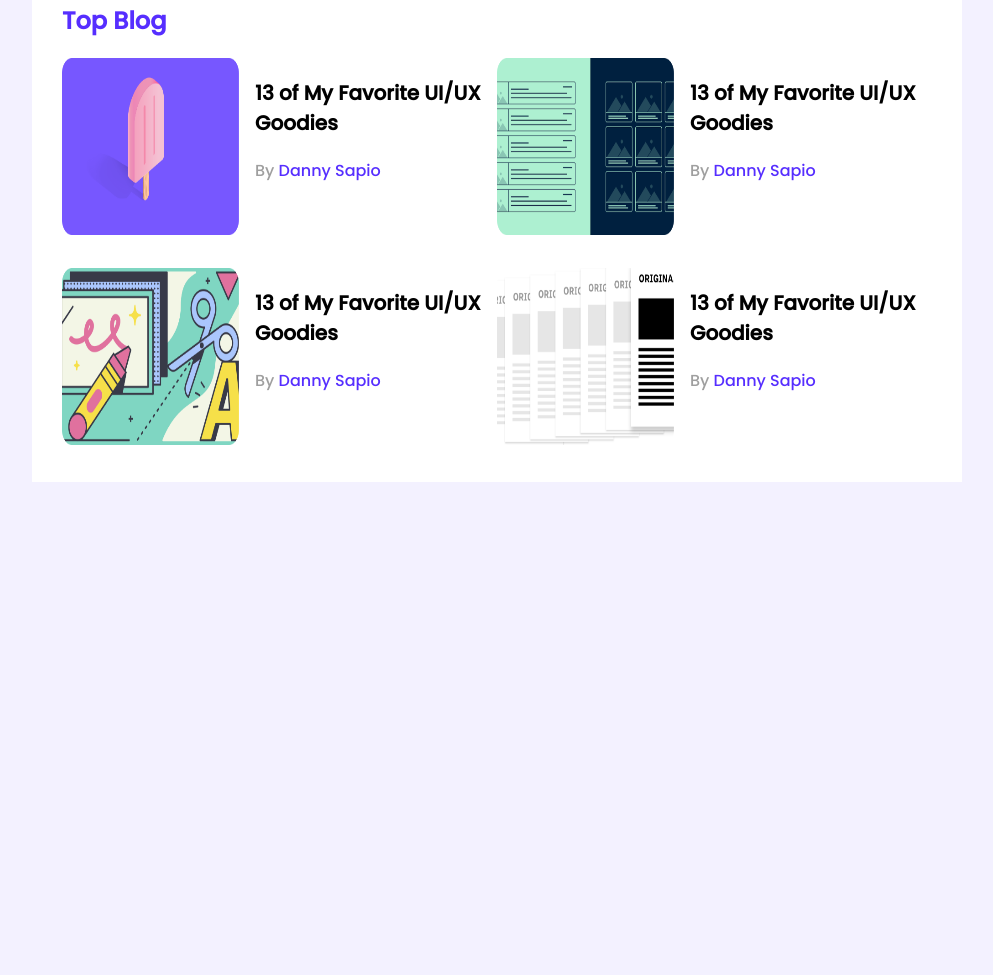
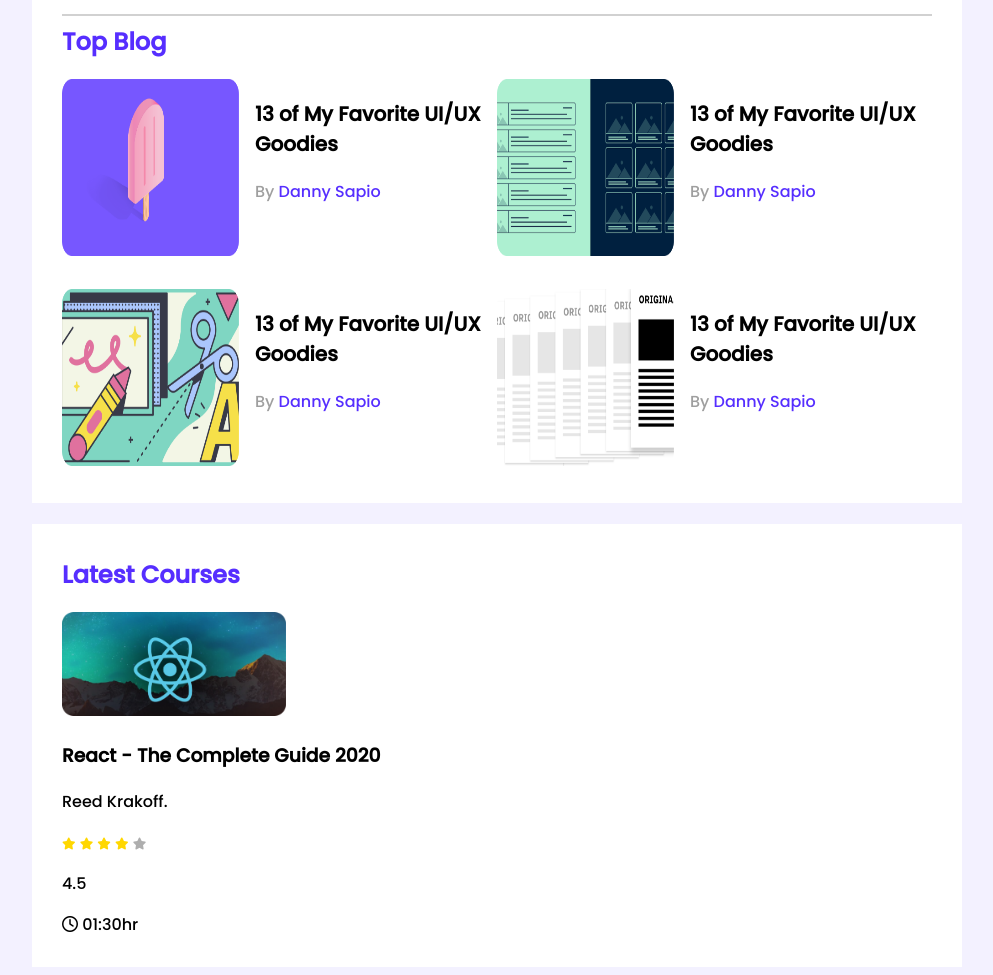
Before and after one commit to BondhanMondal/leaderboard-css3, a plain HTML site: page index.html in a window 1280 px wide. Shown: the part 289-1264 px from the top of the page, without its empty margins (143-1136 px from the left). Before the commit the page ends 800 px from the top, so only its background shows below. Drawn offline with Linux system fonts and the light colour scheme.

Commit message:
basic course design complete

```diff
--- a/css/styles.css
+++ b/css/styles.css
@@ -9,12 +9,14 @@ body{
 }
 main{
     display: flex;
-    justify-content: center;
+    flex-direction: column;
+    align-items: center;
 }
 .container{
     background-color: #ffffff;
     width: 870px;
     padding: 30px;
+    margin-top: 21px;
 }
 hr{
     border: 1px solid #D1D1D1;
@@ -75,3 +77,21 @@ Top blogs styles
     text-decoration: none;
     color: #562EFF;
 }
+
+/* -----------------------
+Latest Course styles
+----------------------- */
+
+.course .course-banner img {
+    width: 224px;
+    height: 104px;
+}
+.fa-star{
+    font-size: 12px;
+}
+.fa-star.filled{
+    color: gold;
+}
+.fa-star.empty{
+    color: #AEAEAE;
+}
--- a/index.html
+++ b/index.html
@@ -5,6 +5,9 @@
     <meta http-equiv="X-UA-Compatible" content="IE=edge">
     <meta name="viewport" content="width=device-width, initial-scale=1.0">
     <title>LeaderBoard</title>
+    <!-- Font Awesome  -->
+    <script src="https://kit.fontawesome.com/7056381b99.js" crossorigin="anonymous"></script>
+    <!-- stylesheet  -->
     <link rel="stylesheet" href="./css/styles.css">
 </head>
 <body>
@@ -95,6 +98,36 @@
             </div>
 
         </section>
+        <!-- top blogs end -->
+        <!-- latest courses -->
+        <section class="container">
+            <h2 class="section-title">Latest Courses</h2>
+            <div class="courses">
+                <div class="course">
+                    <div class="course-banner">
+                        <img src="./images/courses/course-1.png" alt="">
+                    </div>
+                </div>
+                <div class="course-detail">
+                    <h3 class="course-title">React - The Complete Guide 2020</h3>
+                    <p class="course-author">Reed Krakoff.</p>
+                </div>
+                <div class="course-info">
+                    <div>
+                        <i class="fa-solid fa-star filled"></i>
+                        <i class="fa-solid fa-star filled"></i>
+                        <i class="fa-solid fa-star filled"></i>
+                        <i class="fa-solid fa-star filled"></i>
+                        <i class="fa-solid fa-star empty"></i>
+                    </div>
+                    <p>4.5</p>
+                    <div class="course-duration">
+                        <i class="fa-regular fa-clock"></i>
+                        01:30hr
+                    </div>
+                </div>
+            </div>
+        </section>
     </main>
 </body>
 </html>
```
